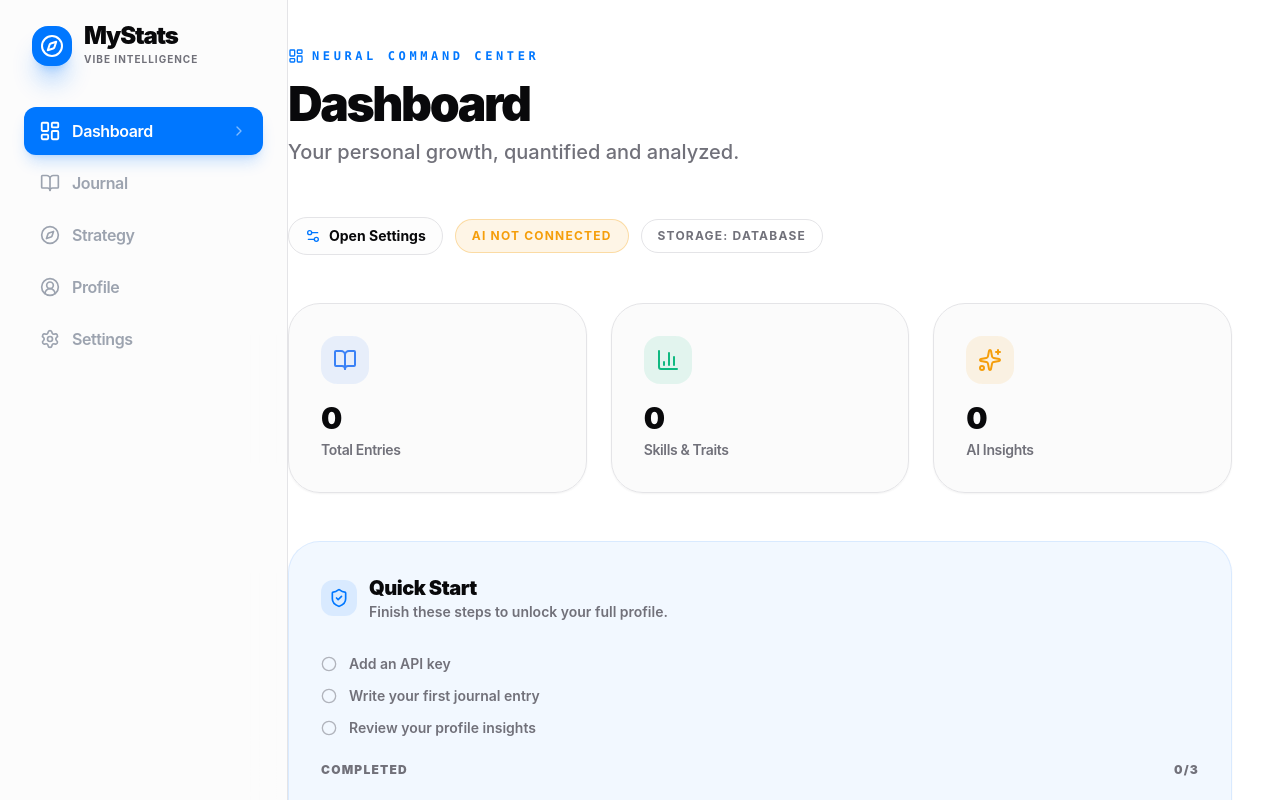
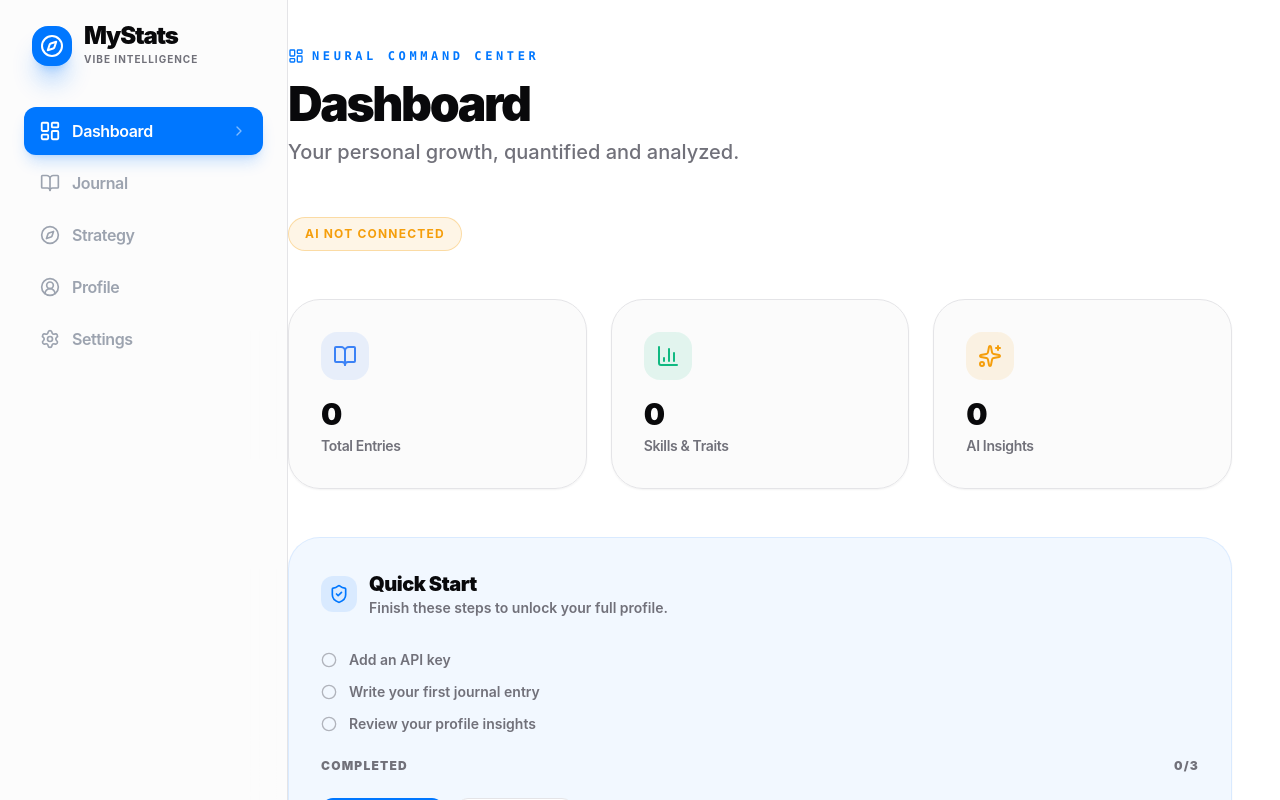
Before and after one commit to kks0488/mystats, a React (Vite) app: page / in a window 1280 px wide. Shown: the top 800 px of the page. Built offline with nearby package versions, Linux system fonts and the light colour scheme.

Commit message:
refactor: show dashboard status only on issues

```diff
--- a/src/pages/Home.tsx
+++ b/src/pages/Home.tsx
@@ -5,7 +5,6 @@ import {
   Sparkles,
   ShieldCheck,
   CheckCircle2,
-  Settings2,
   LayoutDashboard,
   Circle,
   ChevronRight,
@@ -134,24 +133,20 @@ export const Home = () => {
                 </div>
             </header>
 
-            <div className="flex flex-wrap items-center gap-3">
-                <Link
-                    to="/settings"
-                    className="inline-flex items-center gap-2 px-4 py-2 rounded-full border border-border bg-secondary/20 text-sm font-bold text-foreground hover:bg-secondary/40 transition-colors"
-                >
-                    <Settings2 className="w-4 h-4 text-primary" />
-                    {t('openSettings')}
-                </Link>
-                <span className={cn(
-                    "inline-flex items-center gap-2 px-4 py-2 rounded-full text-xs font-bold uppercase tracking-widest border",
-                    aiConfigured ? "border-emerald-500/30 text-emerald-500 bg-emerald-500/10" : "border-amber-500/30 text-amber-500 bg-amber-500/10"
-                )}>
-                    {aiConfigured ? t('aiStatusConfigured') : t('aiStatusMissing')}
-                </span>
-                <span className="inline-flex items-center gap-2 px-4 py-2 rounded-full text-xs font-bold uppercase tracking-widest border border-border text-muted-foreground">
-                    {t('storageModeLabel')}: {storageLabel}
-                </span>
-            </div>
+            {(!aiConfigured || storageMode !== 'db') && (
+                <div className="flex flex-wrap items-center gap-3">
+                    {!aiConfigured && (
+                        <span className="inline-flex items-center gap-2 px-4 py-2 rounded-full text-xs font-bold uppercase tracking-widest border border-amber-500/30 text-amber-500 bg-amber-500/10">
+                            {t('aiStatusMissing')}
+                        </span>
+                    )}
+                    {storageMode !== 'db' && (
+                        <span className="inline-flex items-center gap-2 px-4 py-2 rounded-full text-xs font-bold uppercase tracking-widest border border-amber-500/30 text-amber-500 bg-amber-500/10">
+                            {t('storageModeLabel')}: {storageLabel}
+                        </span>
+                    )}
+                </div>
+            )}
 
             <div className="grid grid-cols-1 md:grid-cols-3 gap-6">
                 <StatWidget
```
